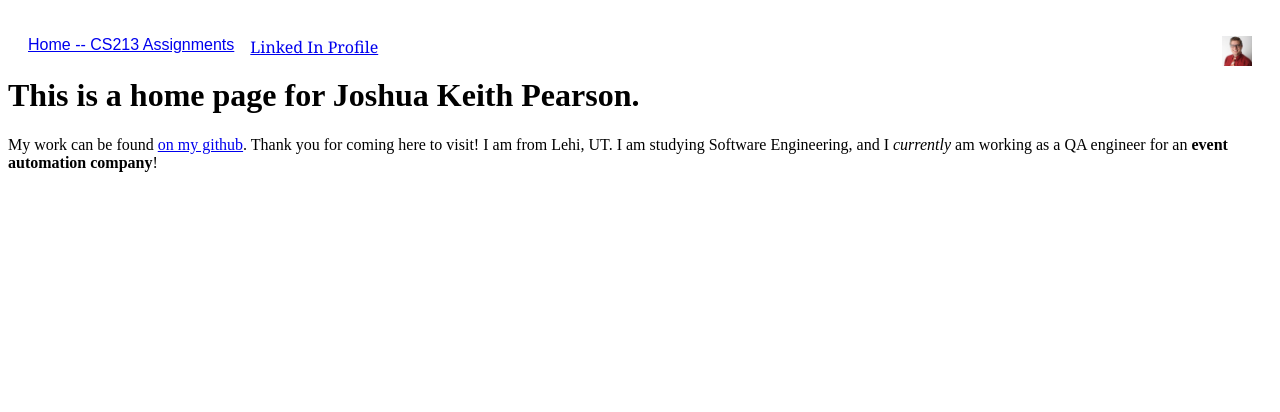
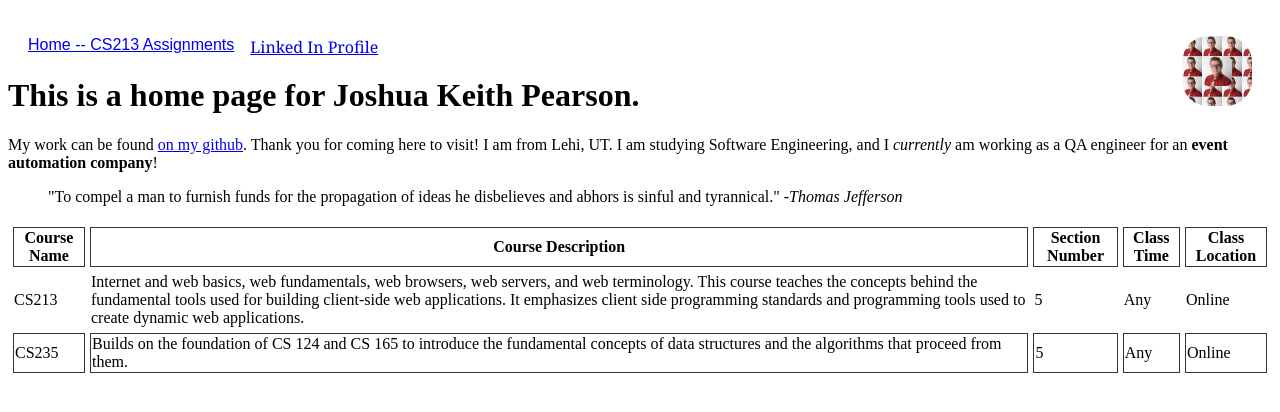
Before and after one commit to Wurby/Web-Engineering, a plain HTML site: page week02.html in a window 1280 px wide. Drawn offline with Linux system fonts and the light colour scheme.

Commit message:
finished up with the simple stuff

```diff
--- a/week02.html
+++ b/week02.html
@@ -25,11 +25,14 @@
             Linked In Profile
           </a>
         </li>
+        <!-- the requirements did say 'a little picture' of yourself. Tiling background image was just for fun. -->
         <li style="float: right;">
           <img
             src="me.jpg"
             alt="a picure of me"
-            style="width: 30px; height: 30px;"
+            style="width: 30px; height:
+          30px; padding: 20px; background-image: url('me.jpg'); background-size: 20px; border-radius:
+          37%"
           />
         </li>
       </ul>
@@ -43,6 +46,43 @@
       I <em>currently</em> am working as a QA engineer for an
       <strong>event automation company</strong>!
     </p>
-    <blockquote></blockquote>
+    <blockquote>
+      "To compel a man to furnish funds for the propagation of ideas he
+      disbelieves and abhors is sinful and tyrannical."
+      <em>-Thomas Jefferson</em>
+    </blockquote>
+    <table style="width:100%; border-spacing: 5px">
+      <tr>
+        <th style="border: 1px solid #333">Course Name</th>
+        <th style="border: 1px solid #333">Course Description</th>
+        <th style="border: 1px solid #333">Section Number</th>
+        <th style="border: 1px solid #333">Class Time</th>
+        <th style="border: 1px solid #333">Class Location</th>
+      </tr>
+      <tr>
+        <td>CS213</td>
+        <td>
+          Internet and web basics, web fundamentals, web browsers, web servers,
+          and web terminology. This course teaches the concepts behind the
+          fundamental tools used for building client-side web applications. It
+          emphasizes client side programming standards and programming tools
+          used to create dynamic web applications.
+        </td>
+        <td>5</td>
+        <td>Any</td>
+        <td>Online</td>
+      </tr>
+      <tr>
+        <td style="border: 1px solid #333">CS235</td>
+        <td style="border: 1px solid #333">
+          Builds on the foundation of CS 124 and CS 165 to introduce the
+          fundamental concepts of data structures and the algorithms that
+          proceed from them.
+        </td>
+        <td style="border: 1px solid #333">5</td>
+        <td style="border: 1px solid #333">Any</td>
+        <td style="border: 1px solid #333">Online</td>
+      </tr>
+    </table>
   </body>
 </html>
```
